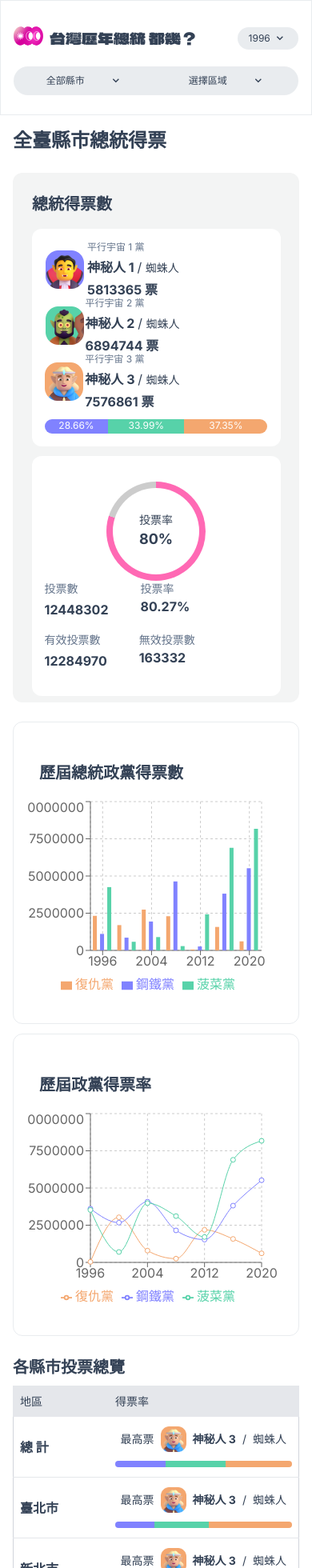
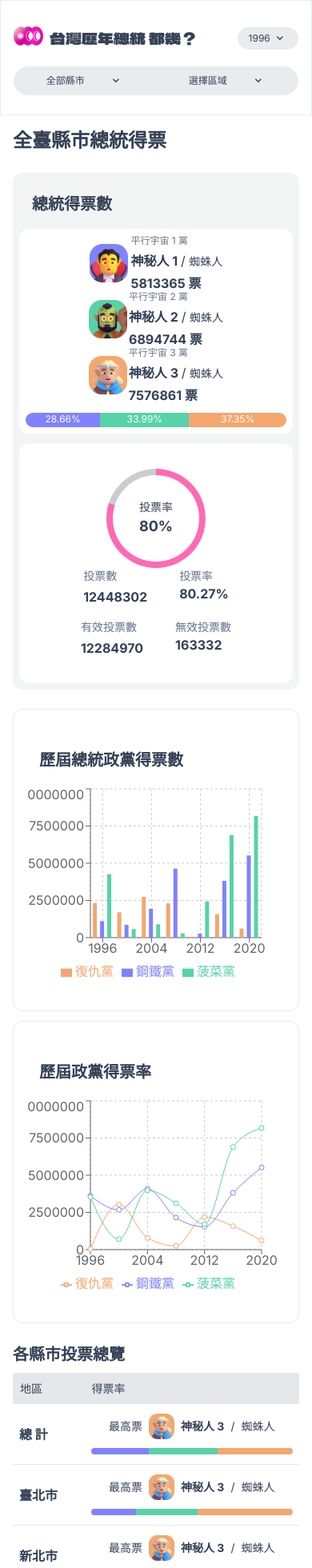
Before and after one commit to minilabmemo/f2e-president-tw, a Next.js app: page /year/1996 in a window 390 px wide. Shown: the top 1960 px of the page at 80% size. Built offline with nearby package versions, Linux system fonts and the light colour scheme.

Commit message:
Fix: styles

```diff
--- a/app/year/[year]/page.tsx
+++ b/app/year/[year]/page.tsx
@@ -16,7 +16,7 @@ const PersonsResult = ({ result }: { result: OverallResult }) => {
 
   return (
     <div className='flex flex-col gap-3 min-h-[124px]'>
-      <div className=" flex flex-wrap justify-between items-center">
+      <div className=" flex flex-wrap justify-center items-center">
         {result.candidates
           .slice(0, 3)
           .map((item, index) => (
@@ -56,9 +56,9 @@ const CitiesResultTable = ({ year }: { year: string }) => {
 
   return (
     <div className=" mt-2 ">
-      <table className="min-w-full border border-gray-300">
-        <thead>
-          <tr className="bg-gray-200 text-[14px] font-normal ">
+      <table className="min-w-full border-separate	border-spacing-0	 rounded-s overflow-hidden" >
+        <thead className='bg-gray-200 '>
+          <tr className="text-[14px] font-normal 	">
             <th className="border text-left p-2 font-normal ">地區</th>
             <th className="border text-left p-2 font-normal">得票率</th>
             <th className="border text-left p-2 font-normal hidden sm:table-cell">最高票候選人</th>
@@ -70,7 +70,7 @@ const CitiesResultTable = ({ year }: { year: string }) => {
           {res.map((row, index) => (
             <tr key={index} className="hover:bg-gray-100">
               <td className="border-b p-2 font-bold h-[76px]">{row.area}</td>
-              <td className="border-b  px-2  w-2/3   h-[76px] sm:w-1/5">
+              <td className="border-b  px-2  w-3/4   h-[76px] sm:w-1/5">
                 <div className="flex  h-full flex-col items-center justify-evenly">
                   <div className=" sm:hidden">
                     <div className="flex gap-2 items-center text-sm">最高票
@@ -122,7 +122,7 @@ export default function Page({ params }: { params: { year: string } }) {
           <div className='option-years col-span-1 md:col-span-1  lg:col-span-1 flex sm:ml-10 sm:items-center '>
             <div className="font-bold w-[100px] hidden lg:flex">選擇年份：</div>
             <div className="relative inline-block h-full">
-              <button className="group relative flex justify-evenly items-center bg-gray-150 w-[76px] rounded-[500px] px-3 py-1 sm:p-4 lg:p-2 lg:w-[172px]">
+              <button className="group relative flex justify-evenly items-center bg-gray-150 w-[76px] rounded-[500px] px-3 py-1 sm:p-3 lg:p-2 lg:w-[172px]">
                 <span className="text-xs sm:text-base">{params.year}</span>
                 <span className="w-5 h-5 flex justify-center items-center"><Image src="/images/expand_more.svg" alt="expand_more" width="9" height="6" /></span>
                 <div className={`absolute top-full p-2  right-3  w-auto sm:w-40  rounded-lg z-10 bg-transparent hidden group-hover:block`}>
@@ -200,12 +200,12 @@ export default function Page({ params }: { params: { year: string } }) {
           <div className=" text-2xl sm:h-[86px] font-bold sm:text-s28/lh150 pt-4"> 全臺縣市總統得票</div>
           <section className="result-person  bg-gray-50 rounded-xl p-2 sm:p-3 flex flex-col">
             <div className="font-bold text-xl/lh150 p-4  ">總統得票數</div>
-            <div className="flex items-stretch flex-wrap md:flex-nowrap justify-center sm:justify-evenly sm:p-2 gap-3  ">
-              <div className="flex rounded-xl bg-white  min-w-[311px]  w-1/2 flex-col gap-3 items-center px-4 py-4 sm:py-8 ">
+            <div className="flex items-stretch flex-wrap justify-center sm:justify-evenly sm:p-2  gap-3 md:gap-[1%] ">
+              <div className="flex rounded-xl bg-white  min-w-[311px]  w-full flex-col gap-3 items-center px-2 py-2 sm:py-8 md:basis-[48.5%]">
                 <PersonsResult result={res} />
 
               </div>
-              <div className="flex rounded-xl bg-white  min-w-[311px]   w-1/2  flex-col justify-center items-center flex-wrap md:flex-row px-4 py-8 ">
+              <div className="flex rounded-xl bg-white  min-w-[311px]   w-full  flex-col justify-center items-center flex-wrap md:flex-row px-4 py-8 md:basis-[48.5%]">
                 <div className="circle-chart sm:w-1/3  min-w-[124px]">
                   <div className="relative w-[124px] h-[124px]">
                     <div
@@ -230,8 +230,8 @@ export default function Page({ params }: { params: { year: string } }) {
 
                 </div>
 
-                <div className="flex w-full flex-col  justify-center gap-y-4 sm:w-2/3">
-                  <div className="flex w-full justify-start gap-x-10">
+                <div className="flex w-full flex-col  justify-center gap-y-4 sm:w-2/3 items-center">
+                  <div className="flex w-full  justify-center sm:justify-start gap-x-10">
                     <div className="flex flex-col w-max gap-y-1">
                       <div className="text-secondary text-sm">投票數</div>
                       <div className="text-primary text-base font-bold">{res.voteNumber}</div>
@@ -241,7 +241,7 @@ export default function Page({ params }: { params: { year: string } }) {
                       <div className="text-primary text-base font-bold">{res.voteRate.toFixed(2)}%</div>
                     </div>
                   </div>
-                  <div className="flex w-full justify-start gap-x-10">
+                  <div className="flex w-full justify-center sm:justify-start gap-x-10">
                     <div className="flex flex-col w-max gap-y-1">
                       <div className="text-secondary text-sm">有效投票數</div>
                       <div className="text-primary text-base font-bold">{res.ValidVoteNumber}</div>
```
